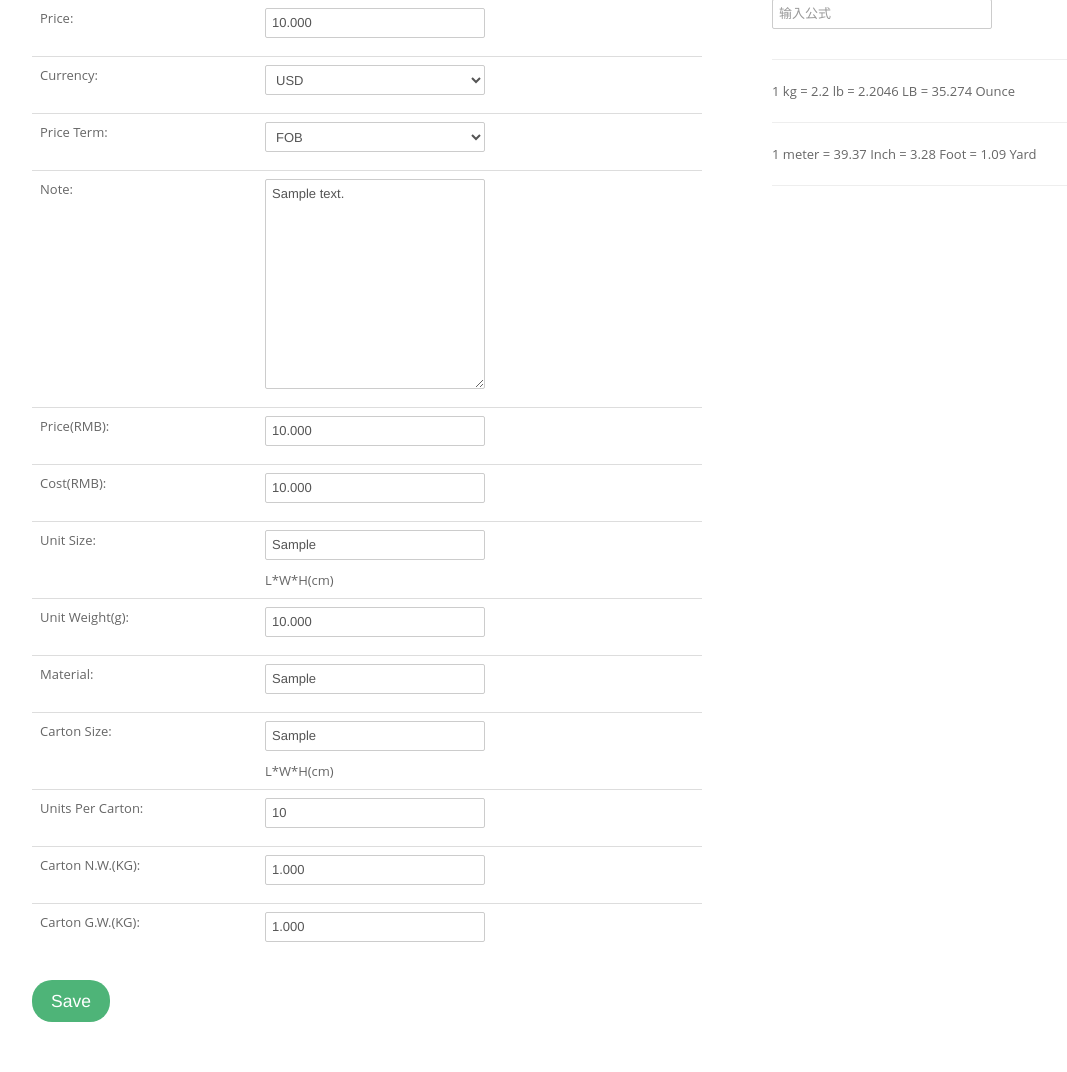
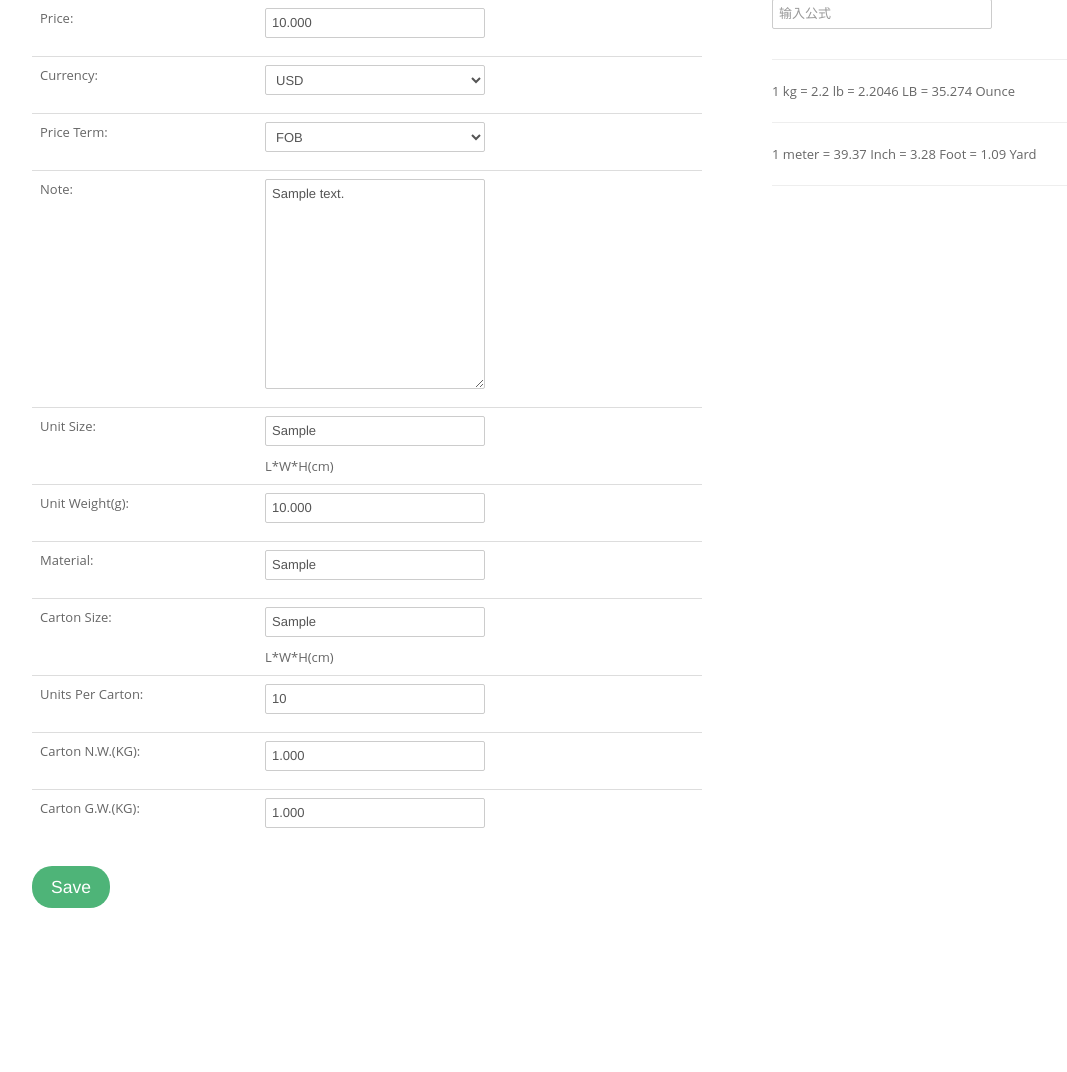
Before and after one commit to lianhuness/19ERP, a Django app: page /clients/edit_cp_info/1/ in a window 1280 px wide. Shown: the part 425-1497 px from the top of the page, without its empty margins (23-1090 px from the left). After the commit the page ends 1333 px from the top, so only its background shows below. Run offline with Django 3.2, Linux system fonts and the light colour scheme; tables that the repository leaves empty hold one stand-in row (values such as "Sample post"); some libraries are stand-ins or nearby versions.

Commit message:
push
Push

```diff
--- a/hdims/clients/models.py
+++ b/hdims/clients/models.py
@@ -102,7 +102,7 @@ class CPInfo(models.Model):
     priceTerm = models.CharField(max_length=5, choices=PRICE_TERM_CHOICE,
                                  verbose_name='Price Term',
                                  default='FOB')
-    priceRMB = models.DecimalField(decimal_places=3, max_digits=6, verbose_name=u'Price(RMB)')
+    priceRMB = models.DecimalField(decimal_places=3, max_digits=6, verbose_name=u'Price(RMB)', default=0)
 
     cost = models.DecimalField(decimal_places=3, max_digits=6, default=0, verbose_name='Cost(RMB)')
 
@@ -134,7 +134,7 @@ class CPInfo(models.Model):
         return "INFO: %s" % self.cp
 
 
-CPINFO_DISPLAY_FIELDS= ['price', 'currency', 'priceTerm', 'note', 'priceRMB', 'cost',
+CPINFO_DISPLAY_FIELDS= ['price', 'currency', 'priceTerm', 'note',
                         'unit_size', 'unit_weight', 'material',
                         'carton_size', 'qty_carton', 'carton_nw', 'carton_gw', 'note']
 
@@ -271,7 +271,7 @@ class OrderProduct(models.Model):
     co = models.ForeignKey(ClientOrder, on_delete=models.CASCADE, verbose_name='ClientOrder')
     cp = models.ForeignKey(ClientProduct, on_delete=models.CASCADE, verbose_name='Client Product')
     qty = models.PositiveIntegerField(verbose_name='Qty', default=0)
-    price = models.DecimalField(decimal_places=3, max_digits=6, verbose_name='Price')
+    price = models.DecimalField(decimal_places=3, max_digits=6, verbose_name='Price', default=0)
     currency = models.CharField(max_length=5, choices=settings.CURRENCE_CHOICE, default='USD')
     subtotal = models.DecimalField(decimal_places=3, max_digits=10, verbose_name='Sub-Total')
     note = models.CharField(max_length=100, verbose_name='Note', blank=True, default='')
@@ -287,4 +287,4 @@ def orderproduct_update_subtotal(instance, **kwargs):
 class OrderProductForm(forms.ModelForm):
     class Meta:
         model = OrderProduct
-        fields = ['cp', 'qty', 'note' ]
+        fields = ['cp', 'qty', 'price', 'currency', 'note' ]
--- a/hdims/clients/templates/clientproducts/edit_cp_info.html
+++ b/hdims/clients/templates/clientproducts/edit_cp_info.html
@@ -23,9 +23,9 @@
 {% block content %}
     <script>
         $(document).ready(function () {
-            $("input#id_price").change(function(){
-                $("input#id_priceRMB").val($(this).val()*7);
-            })
+            // $("input#id_price").change(function(){
+            //     $("input#id_priceRMB").val($(this).val()*7);
+            // })
         })
     </script>
 
--- a/hdims/clients/views.py
+++ b/hdims/clients/views.py
@@ -347,6 +347,9 @@ def add_cop(request, co_id):
         form = OrderProductForm()
         form.fields['cp'].queryset = client.clientproduct_set.filter(expired=False).all()
 
+    form.fields['price'].widget = forms.HiddenInput()
+    form.fields['currency'].widget=forms.HiddenInput()
+
 
     html = "clientorders/%s.html" % whoami()
     return render(request, html, {'client': client, 'co': co, 'form': form})
```
Also changed, not shown: hdims/clients/templates/htmls/cp_display.html (+4 -4 lines), hdims/accounts/migrations/0027_auto_20191017_1603.py (added), hdims/clients/migrations/0029_auto_20191017_1605.py (added), hdims/clients/migrations/0030_auto_20191017_1606.py (added), hdims/clients/migrations/0031_auto_20191017_1608.py (added), hdims/clients/migrations/0032_auto_20191017_1611.py (added).
